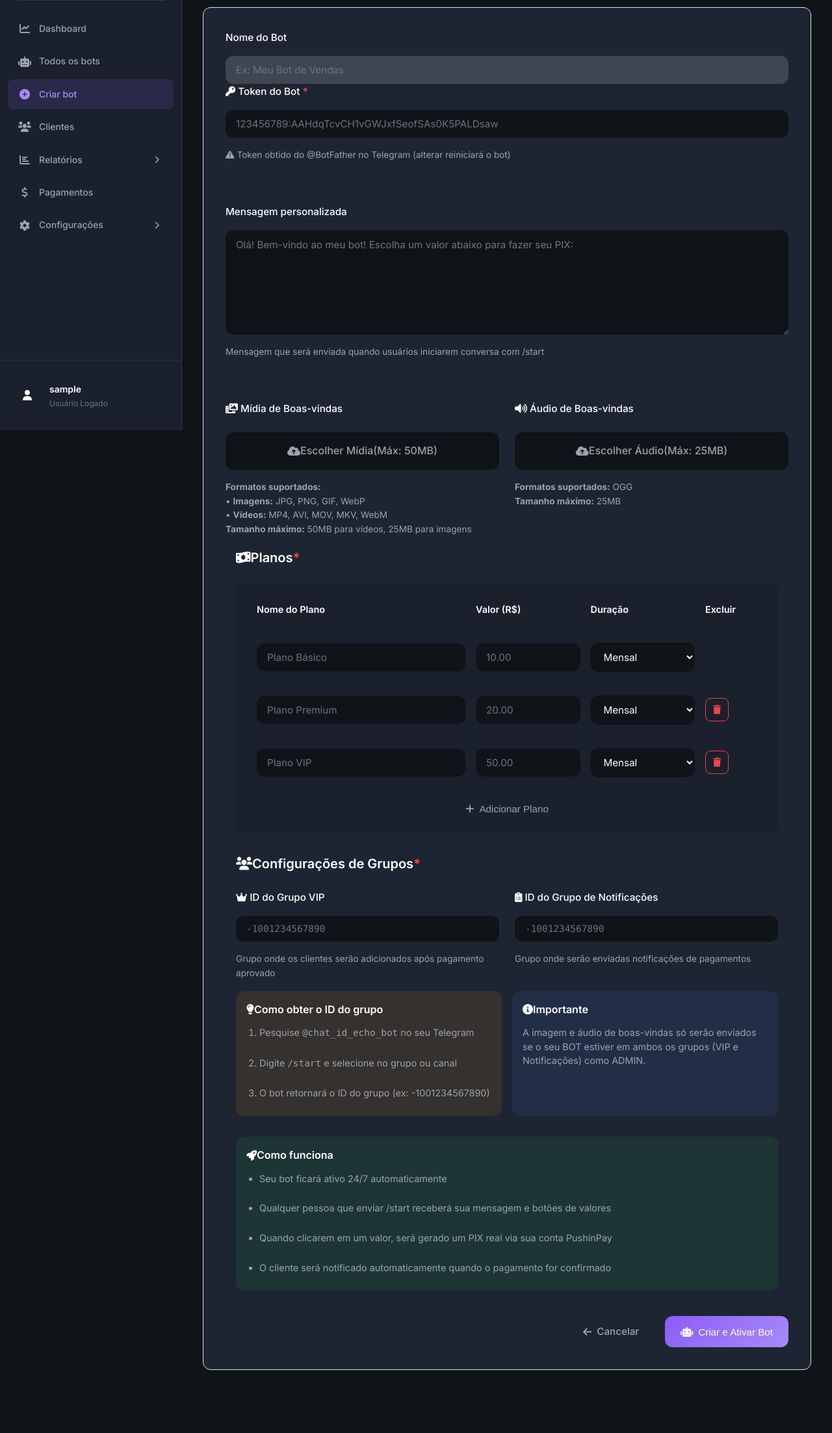
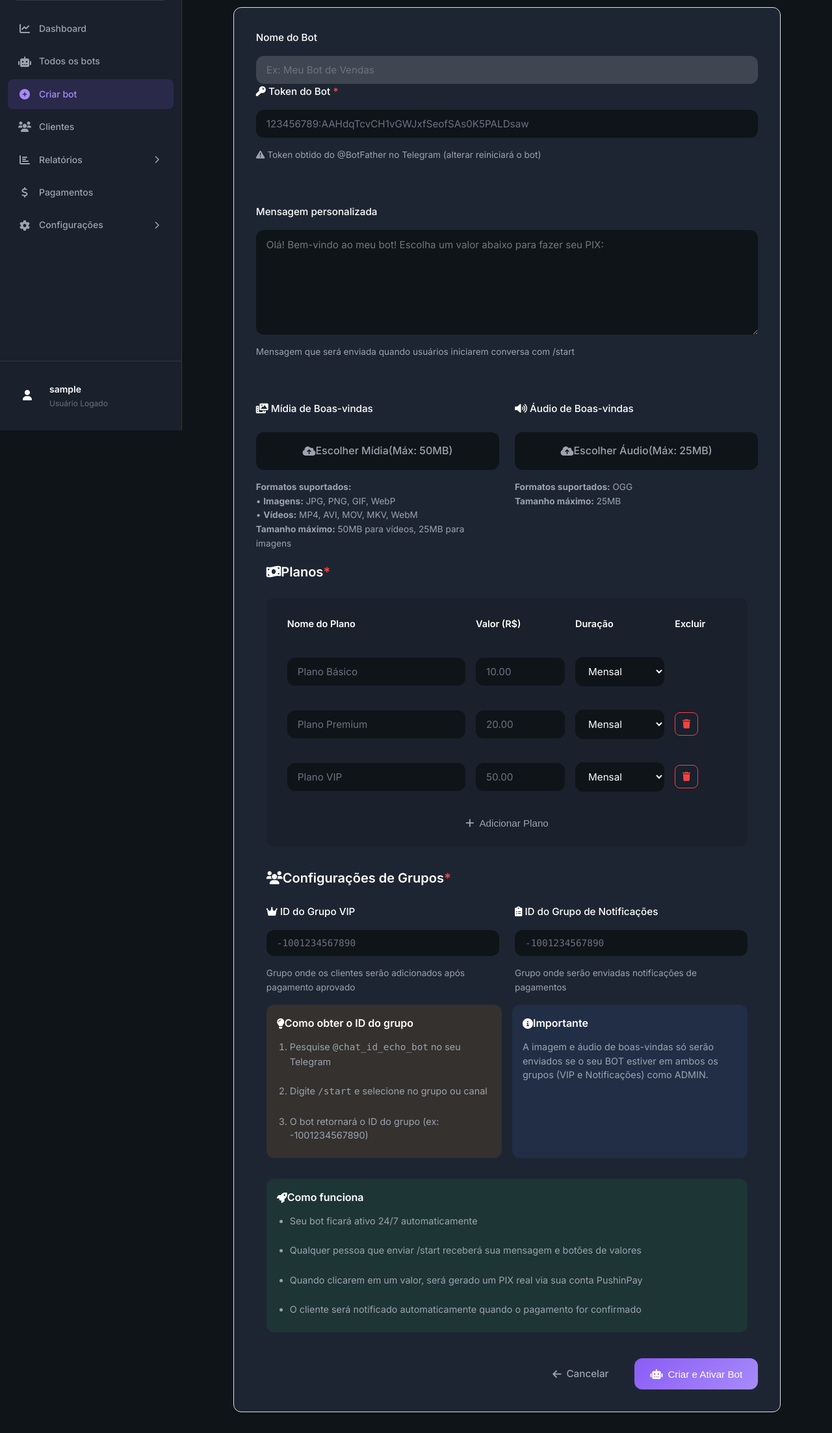
Before and after one commit to FernandoJMartins/BotManager, a Flask app: page /bots/create in a window 1280 px wide. Shown: the part 138-2343 px from the top of the page at 65% size. Before the commit the page ends 2246 px from the top, so only its background shows below. Run offline with Flask 3, Linux system fonts and the light colour scheme; the visitor is signed in with stand-in values (Sample User, id 1); data that the repository does not hold is empty.

Commit message:
better css form bot

```diff
--- a/src/templates/bots/create.html
+++ b/src/templates/bots/create.html
@@ -1152,7 +1152,7 @@ endblock %} {% block content %}
 <style>
   /* Create Bot Form Styles */
   .form-container {
-    max-width: 100%;
+    max-width: 90%;
     margin: 0 auto;
   }
 
--- a/src/templates/bots/edit.html
+++ b/src/templates/bots/edit.html
@@ -697,10 +697,10 @@
 {% block scripts %}
 <style>
   .form-container {
-    max-width: 900px;
+    max-width: 90%;
     margin: 0 auto;
-    padding: 0 1rem;
   }
+
 
   .form-card {
     background: var(--card-bg);
```
